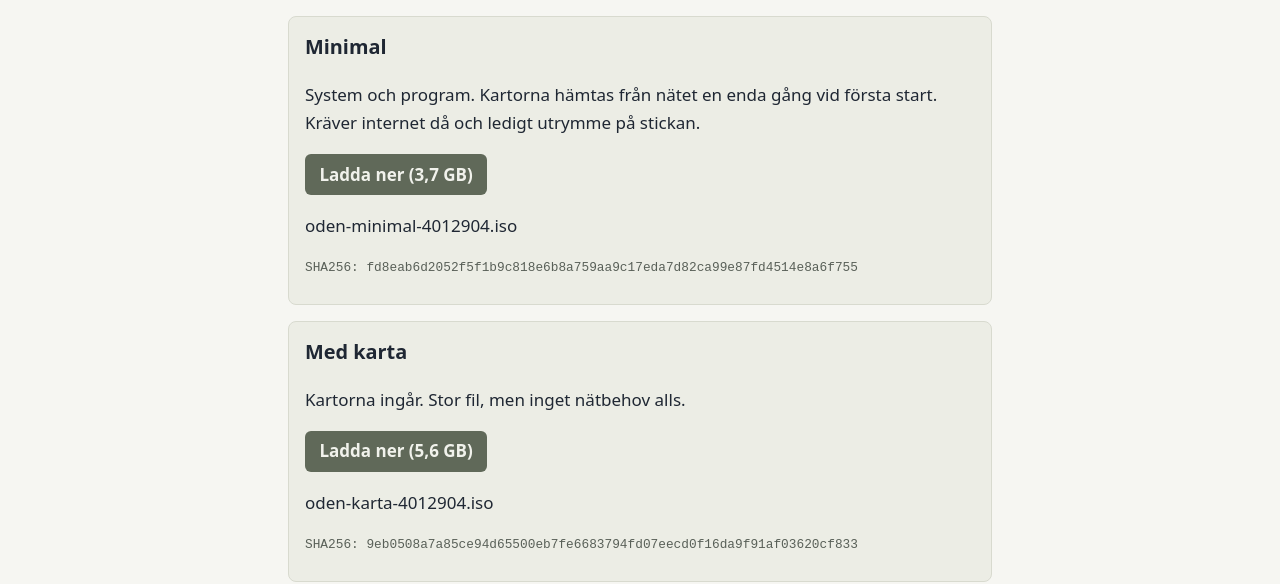
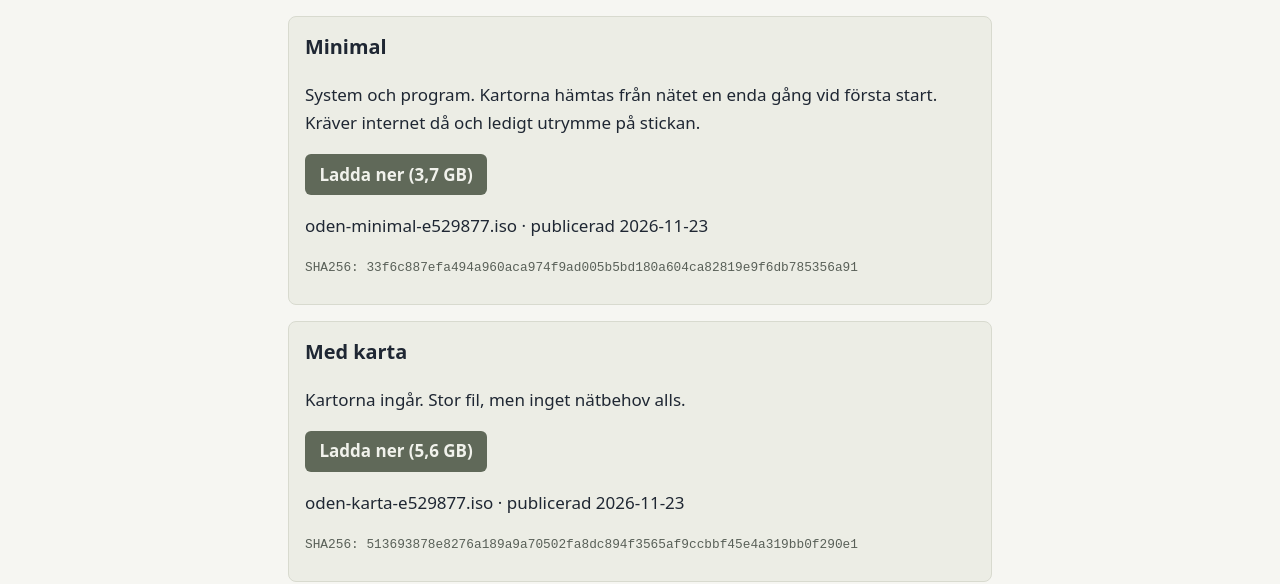
Before and after one commit to HvSS-Innovation/oden-usb, a plain HTML site: page site/ladda-ner.html in a window 1280 px wide. Shown: the part 223-807 px from the top of the page. Drawn offline with Linux system fonts and the light colour scheme.

Commit message:
Publicera minimal och karta (e529877, Oden onedir); publiceringsdatum på Ladda ner
Co-Authored-By: Claude Sonnet 5.5 <noreply@anthropic.com>

```diff
--- a/site/ladda-ner.html
+++ b/site/ladda-ner.html
@@ -69,7 +69,7 @@ Windows:      Get-FileHash oden-….iso -Algorithm SHA256</code></pre>
       if (!box) return;
       box.textContent = "";
       var a = document.createElement("a"); a.className = "btn"; a.href = i.url; a.textContent = "Ladda ner (" + gb(i.bytes) + ")";
-      var meta = document.createElement("p"); meta.textContent = i.file;
+      var meta = document.createElement("p"); meta.textContent = i.file + (i.published ? " · publicerad " + i.published : "");
       var sum = document.createElement("p"); sum.className = "sum"; sum.textContent = "SHA256: " + i.sha256;
       box.append(a, meta, sum);
     });
--- a/site/releases.json
+++ b/site/releases.json
@@ -2,27 +2,30 @@
   "isos": [
     {
       "variant": "karta",
-      "version": "4012904",
-      "file": "oden-karta-4012904.iso",
-      "url": "https://publik.hv-sog.se/oden/4012904/oden-karta-4012904.iso",
-      "bytes": 5625282560,
-      "sha256": "9eb0508a7a85ce94d65500eb7fe6683794fd07eecd0f16da9f91af03620cf833"
+      "version": "e529877",
+      "file": "oden-karta-e529877.iso",
+      "published": "2026-11-23",
+      "url": "https://publik.hv-sog.se/oden/e529877/oden-karta-e529877.iso",
+      "bytes": 5605949440,
+      "sha256": "513693878e8276a189a9a70502fa8dc894f3565af9ccbbf45e4a319bb0f290e1"
     },
     {
       "variant": "karta-ai",
       "version": "4012904",
       "file": "oden-karta-ai-4012904.iso",
+      "published": "2026-11-22",
       "url": "https://publik.hv-sog.se/oden/4012904/oden-karta-ai-4012904.iso",
       "bytes": 14187364352,
       "sha256": "708ee6eb72e221df84ffa6ffee2c25ac7dc7f155b47f60222750850dbc714c75"
     },
     {
       "variant": "minimal",
-      "version": "4012904",
-      "file": "oden-minimal-4012904.iso",
-      "url": "https://publik.hv-sog.se/oden/4012904/oden-minimal-4012904.iso",
-      "bytes": 3710517248,
-      "sha256": "fd8eab6d2052f5f1b9c818e6b8a759aa9c17eda7d82ca99e87fd4514e8a6f755"
+      "version": "e529877",
+      "file": "oden-minimal-e529877.iso",
+      "published": "2026-11-23",
+      "url": "https://publik.hv-sog.se/oden/e529877/oden-minimal-e529877.iso",
+      "bytes": 3691184128,
+      "sha256": "33f6c887efa494a960aca974f9ad005b5bd180a604ca82819e9f6db785356a91"
     }
   ]
 }
```
Also changed, not shown: 2 other files.
